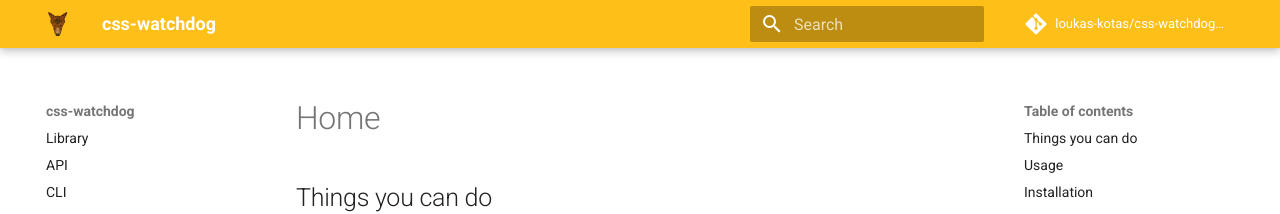
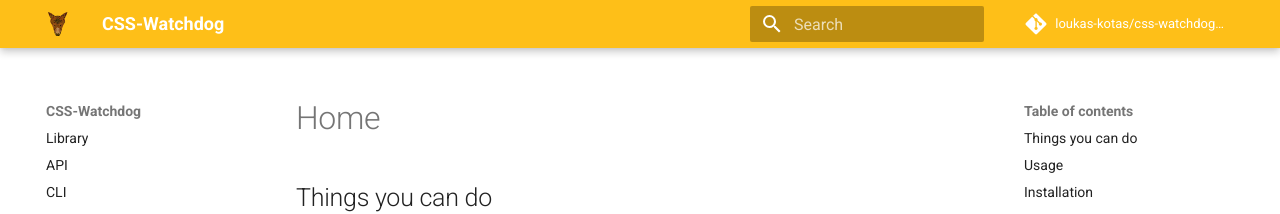
Before and after one commit to loukas-kotas/css-watchdog-docs, an MkDocs documentation site: the page built from docs/index.md, in a window 1280 px wide. Shown: the top 214 px of the page. Built offline with MkDocs 1.6.1 and Material for MkDocs 9.7.7, drawn with Linux system fonts in a browser that asks for light colours; comment, search, counter and statistics services are not loaded.

Commit message:
change site name

```diff
--- a/mkdocs.yml
+++ b/mkdocs.yml
@@ -1,4 +1,4 @@
-site_name: css-watchdog
+site_name: CSS-Watchdog
 theme:
   name: 'material'
   logo: 'images/wd.svg'
```
